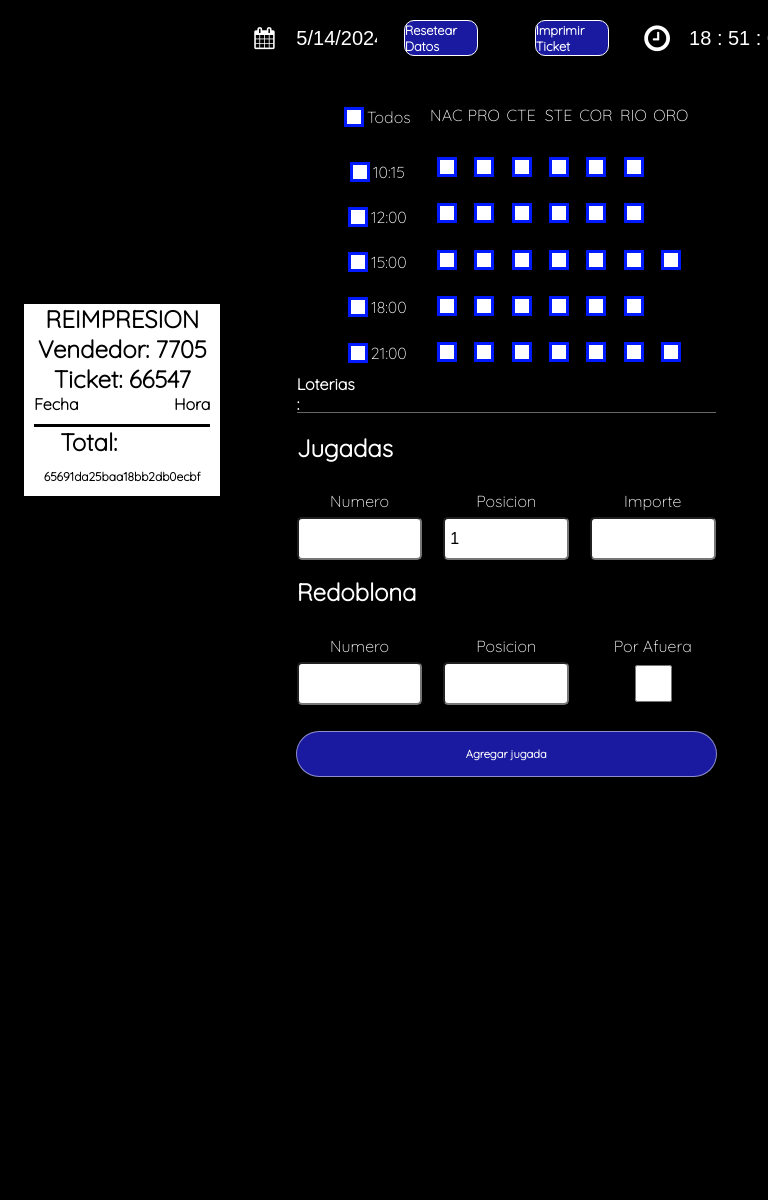
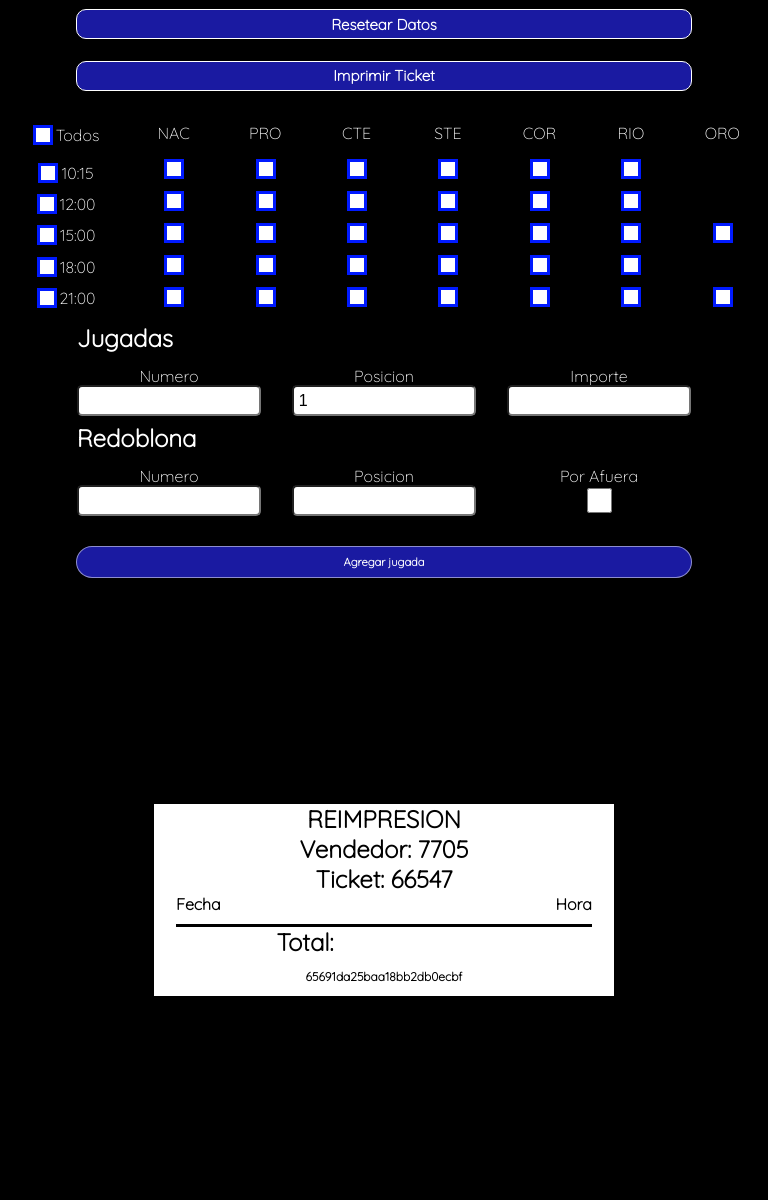
Before and after one commit to Carlos8711/Loteria, a plain HTML site: page index.html in a window 768 px wide. Before the commit the page ends 800 px from the top, so only its background shows below. Drawn offline with Linux system fonts and the light colour scheme.

Commit message:
update-responsive

```diff
--- a/index.html
+++ b/index.html
@@ -14,47 +14,7 @@
 <body onload="mueveReloj()"  >
     <div class="conteiner" id="conteiner">
 
-        <div class="conteiner-Ticket">
 
-            <div class="conteiner-imp" id="conteiner-imp">
-
-                <div class="imp">
-                    <div class="conteiner-title-i">
-                        <h2>REIMPRESION</h2>
-                        <h2>Vendedor: 7705</h2>
-                        <h2>Ticket: 66547</h2>
-                    </div>
-                    <div class="conteiner-hour-date">
-                        <div class="hour-date-i">
-                            <h2 >Fecha</h2>
-                            <h2 id="fecha-ticket"></h2>
-                        </div>
-
-                        <div class="hour-date-i">
-                            <h2  id="fecha-i" >Hora</h2>
-                            <h2 id="hora-ticket"></h2>
-                        </div>
-                    </div>
-                    <div id="conteiner-move-number-total">
-
-                    </div>
-                    <div class="conteiner-moves-total">
-                        <div class="moves-total-pay">
-                            <h2>Total: </h2>
-                            <h2 id="moves-total-pay"></h2>
-                        </div>
-                      <div class="move-code">
-                          <h3>65691da25baa18bb2db0ecbf</h3>
-                      </div>
-
-
-                    </div>
-
-                </div>
-
-            </div>
-
-        </div>
 
         <div class="conteiner-main">
 
@@ -346,6 +306,47 @@
             </div>
 
         </div>
+        <div class="conteiner-Ticket">
+
+            <div class="conteiner-imp" id="conteiner-imp">
+
+                <div class="imp">
+                    <div class="conteiner-title-i">
+                        <h2>REIMPRESION</h2>
+                        <h2>Vendedor: 7705</h2>
+                        <h2>Ticket: 66547</h2>
+                    </div>
+                    <div class="conteiner-hour-date">
+                        <div class="hour-date-i">
+                            <h2 >Fecha</h2>
+                            <h2 id="fecha-ticket"></h2>
+                        </div>
+
+                        <div class="hour-date-i">
+                            <h2  id="fecha-i" >Hora</h2>
+                            <h2 id="hora-ticket"></h2>
+                        </div>
+                    </div>
+                    <div id="conteiner-move-number-total">
+
+                    </div>
+                    <div class="conteiner-moves-total">
+                        <div class="moves-total-pay">
+                            <h2>Total: </h2>
+                            <h2 id="moves-total-pay"></h2>
+                        </div>
+                      <div class="move-code">
+                          <h3>65691da25baa18bb2db0ecbf</h3>
+                      </div>
+
+
+                    </div>
+
+                </div>
+
+            </div>
+
+        </div>
     </div>
 
 </body>
--- a/style.css
+++ b/style.css
@@ -38,7 +38,7 @@ html,body{
 }
 
 .conteiner-main{
-    width: 75%;
+    width: 50%;
     height: 100%;
     display: flex;
     flex-direction: column;
@@ -88,6 +88,7 @@ html,body{
     flex-direction: column;
     justify-content: center;
     align-items: center;
+
 }
 .input-hour{
     width: 100%;
@@ -98,7 +99,7 @@ html,body{
 }
 
 .loteria{
-    width: 50%;
+    width: 100%;
     height: 100%;
     display: flex;
     flex-direction: column;
@@ -276,7 +277,7 @@ html,body{
   .myclock{
     width: 100%;
     border: 0;
-    font-size: 20px;
+    font-size: 14px;
     color: #ffffff;
     background-color: rgba(0, 0, 0);
   }
@@ -302,7 +303,6 @@ html,body{
     border: 2px solid rgb(111, 110, 110);
 }
 
-
 input::placeholder{
     width: 100%;
     font-size: 12px;
@@ -310,7 +310,7 @@ input::placeholder{
 }
 /*******************************************************/
 .conteiner-imp{
-    width: 80%;
+    width: 50%;
     display: flex;
     justify-content: center;
     align-items: center;
@@ -422,7 +422,7 @@ input::placeholder{
     align-items: center;
 }
 .conteiner-Ticket{
-    width: 35%;
+    width: 50%;
     height: 100%;
     display: flex;
     justify-content: center;
@@ -430,7 +430,7 @@ input::placeholder{
     overflow-y: auto;
 }
 .btn-reset{
-    width: 55%;
+    width:80%;
     height: 55%;
     display: flex;
     justify-content: center;
@@ -446,7 +446,7 @@ input::placeholder{
     display: flex;
     justify-content: center;
     align-items: center;
-    font-size: 80%;
+    font-size: 12px;
 }
 
 .btn-reset:hover{
@@ -455,3 +455,102 @@ input::placeholder{
     border: 1px solid rgb(33, 33, 202);
     cursor: pointer;
 }
+
+/*Escritorio*/
+@media (min-width: 991.98px)  {
+   /* body{background: red;}*/
+    .conteiner-details-lot{
+        display: none;
+    }
+}
+/*Fin Escritorio*/
+
+/*Tablet*/
+/*Portrait*/
+@media (max-width: 351px) and (orientation:portrait) {
+   /* body{background: orange;}*/
+}
+
+/*landscape*/
+@media (min0-width: 991.98px) and (max-width: 1199.98px)and (orientation:landscape) {
+  /*  body{background: blue;}*/
+}
+/*fin tablet*/
+
+/*movil*/
+/*Portrait*/
+/*Default*/
+@media (min-width: 350.98px)and (max-width: 991.98px) and (orientation:portrait) {
+
+    body{/*background: green;*/  overflow-y: scroll;
+    height: 150%;}
+
+    .conteiner{
+        flex-direction: column;
+    }
+    .conteiner-main{
+        width: 100%;
+    }
+    .conteiner-imp{
+        width: 60%;
+    }
+
+    .conteiner-Ticket{
+        width: 100%;
+    }
+    .calendar i,.clock i,.navbar input{
+        display: none;
+    }
+    .conteiner-navbar{
+    height: 100px;
+    flex-direction: column;
+    }
+  .navbar{
+    width: 100%;
+    height: 100%;
+    padding: 0;
+    margin: 0;
+  }
+  .navbar h2{
+    width:100%;
+    height: 25px;
+    font-size: 15px;
+  }
+  .loteria{
+    width: 100%;
+  }
+  .conteiner-details-lot{
+    display: none;
+  }
+
+ }
+/*landscape*/
+@media (min-width: 576px) and (max-width: 991.98px) and (orientation:landscape) {
+ /*   body{background: rgb(11, 186, 199);}*/
+
+   .conteiner-imp{
+    width: 80%;
+}
+.conteiner-details-lot{
+    display: none;
+  }
+  .navbar{
+    width: 100%;
+    height: 100%;
+    margin: 0;
+    padding: 0;
+ }
+  .btn-reset {
+    width:90%;
+    height: 40%;
+  }
+  .btn-reset h2{
+    font-size: 9px;
+  }
+  .calendar i,.clock i{
+    display: none;
+}
+.myclock{
+    font-size: 12px;
+}
+}
```
